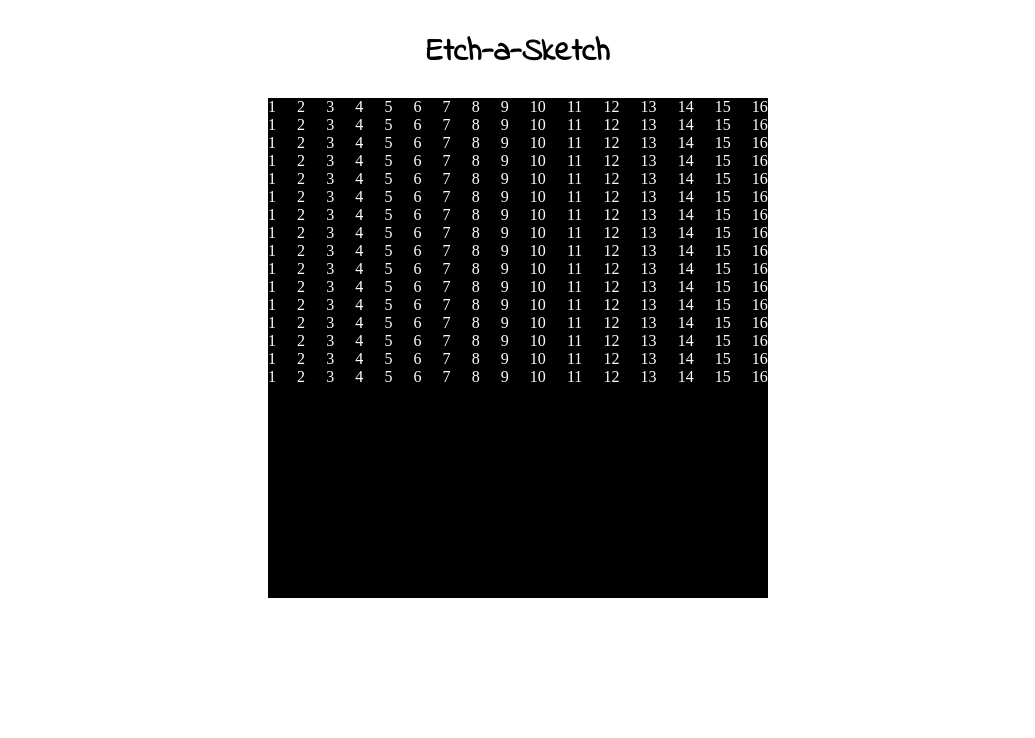
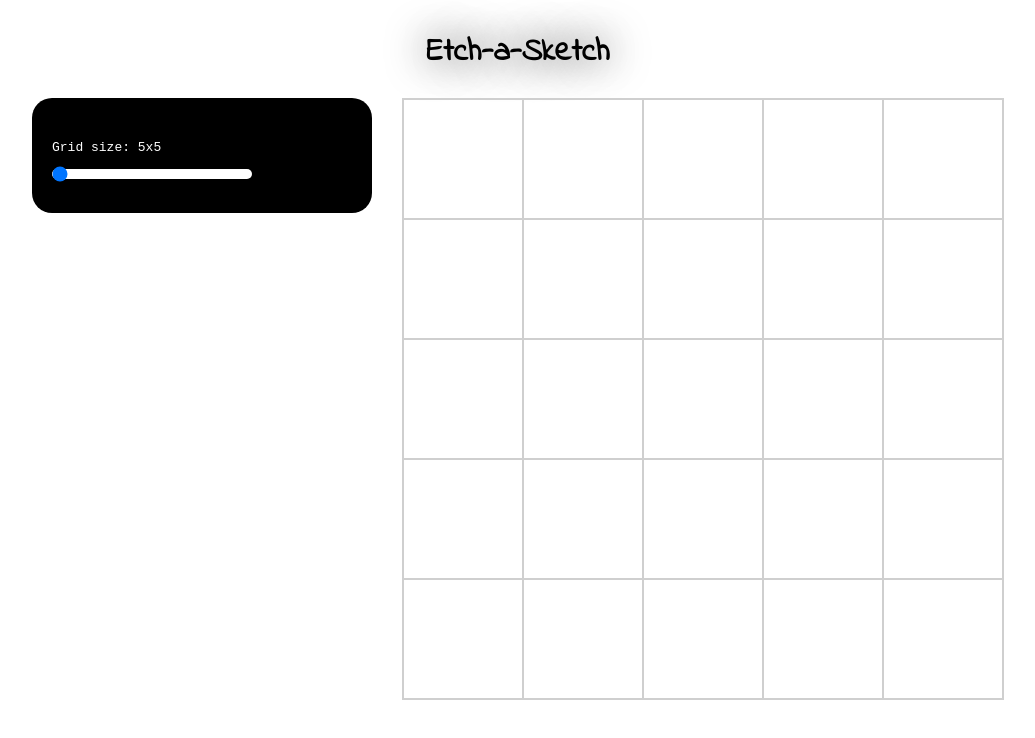
Before and after one commit to gabegmbr/etch-a-sketch, a plain HTML site: page index.html in a window 1280 px wide. Shown: the whole page, without its empty margins (122-1157 px from the left). Drawn offline with Linux system fonts and the light colour scheme.

Commit message:
grid and grid size slider implemented

```diff
--- a/index.html
+++ b/index.html
@@ -8,10 +8,18 @@
     <link rel="preconnect" href="https://fonts.gstatic.com" crossorigin>
     <link href="https://fonts.googleapis.com/css2?family=Indie+Flower&display=swap" rel="stylesheet">
     <script defer src="./script.js"></script>
-    <link rel="stylesheet" href="style.css";
+    <link rel="stylesheet" href="style.css">
 </head>
 <body>
     <h1>Etch-a-Sketch</h1>
-    <div id="grid"></div>
+    <div id="gridPanel">
+        <div id="gridConfig">
+            <p id="sizeText"></p>
+            <div class="slidecontainer">
+                <input type="range" min="5" max="100" value="5" class="slider" id="myRange">
+            </div>
+        </div>
+        <div id="grid"></div>
+    </div>
 </body>
 </html>
--- a/script.js
+++ b/script.js
@@ -1,14 +1,31 @@
-const gridContainer = document.getElementById("grid");
+let gridContainer = document.getElementById("grid");
+let slider = document.getElementById("myRange");
+let gridText = document.getElementById("sizeText")
 
-createGrid(16);
+gridText.textContent = "Grid size: 5x5";
+createGrid(5);
+
+slider.oninput = function() {
+    document.querySelectorAll('.gridBlocks').forEach(e => e.remove());
+    document.querySelectorAll('.gridRows').forEach(e => e.remove());
+    createGrid(slider.value);
+    gridText.textContent = `Grid size: ${slider.value}x${slider.value}`
+}
+
+let color = "rgb(0, 0, 0)";
+
+
 
 function createGrid(x){
     for(let i = 1; i <= x; i++){
-        const gridRow = document.createElement("div");
+        let gridRow = document.createElement("div");
+        gridRow.classList.add("gridRows");
         for(let y = 1; y <= x; y++){
-            const gridItem = document.createElement("div");
-            gridItem.textContent = i;
-            gridItem.style.color = "white";
+            let gridItem = document.createElement("div");
+            gridItem.classList.add("gridBlocks");
+            gridItem.addEventListener("mouseover", () => {
+                gridItem.style.backgroundColor = color;
+            });
             gridRow.append(gridItem);
         }
         gridContainer.append(gridRow);
--- a/style.css
+++ b/style.css
@@ -6,12 +6,58 @@ body{
 
 h1{
     font-family: "Indie Flower", Arial, Helvetica;
+    text-shadow: 0px 0px 40px black;
+}
+
+div#gridPanel{
+    display: flex;
+}
+
+div#gridConfig{
+    width: 300px;
+    height: 75px;
+    font-family: monospace;
+    padding: 20px;
+    display: flex;
+    flex-direction: column;
+    justify-content: center;
+    color: white;
+    background-color: black;
+    margin-right: 30px;
+    border-radius: 20px;
+}
+
+.slider{
+    -webkit-appearance: none;  /* Override default CSS styles */
+    appearance: none;
+    width: 200px;
+    margin: 0;
+    justify-self: center;
+    background: rgb(255, 255, 255);
+    height: 10px;
+    border-radius: 10px;
 }
 
 div#grid{
     display: flex;
+    flex-direction: column;
     justify-content: space-between;
-    background-color: black;
-    width: 500px;
-    height: 500px;
+    width: 600px;
+    height: 600px;
+    border-style: solid;
+    border-width: 1px;
+    border-color: rgb(207, 207, 207);
 }
+
+div.gridBlocks{
+    flex-grow: 1;
+    border-style: solid;
+    border-width: 1px;
+    border-color: rgb(207, 207, 207)
+}
+
+div.gridRows{
+    display: flex;
+    flex-direction: row;
+    flex-grow: 1;
+}
```
